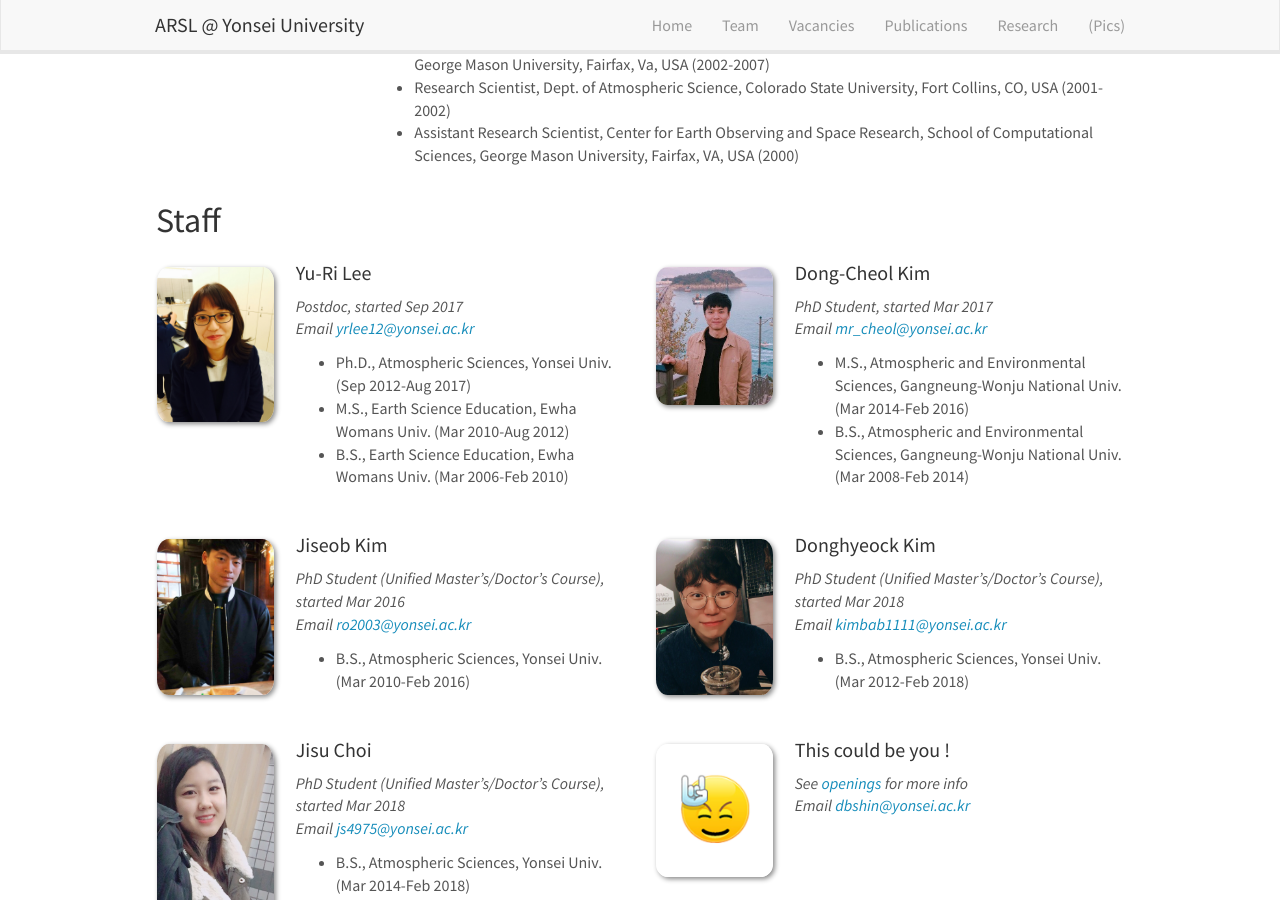
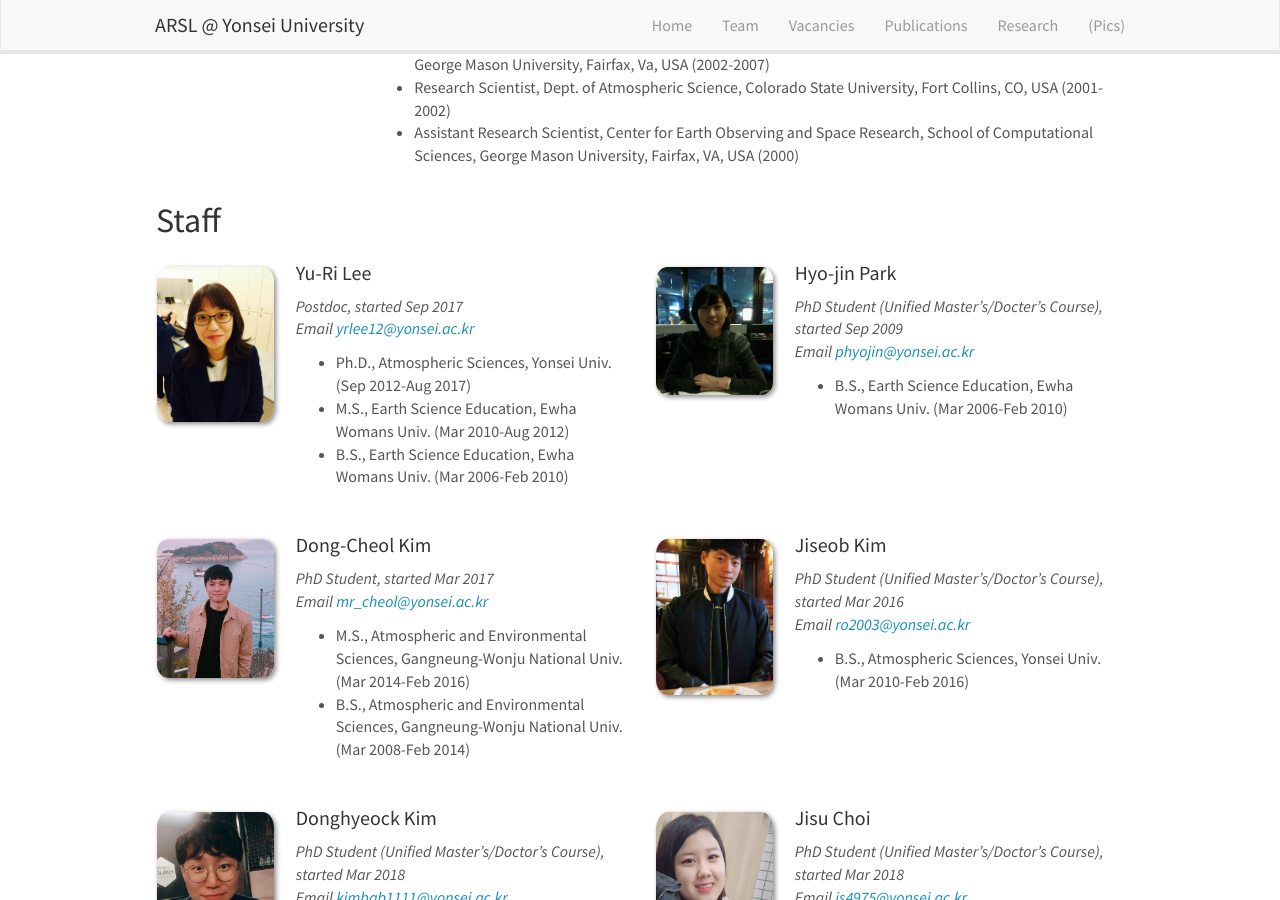
Before and after one commit to roo2003/roo2003.github.io, a Jekyll site: the page built from _pages/team.md, in a window 1280 px wide and 900 px high, scrolled down 562 px. Built offline with Jekyll 4.4.1, drawn with Linux system fonts in a browser that asks for light colours; nearby versions of some CDN libraries.

Commit message:
Update team_members.yml

```diff
--- a/_data/team_members.yml
+++ b/_data/team_members.yml
@@ -6,6 +6,13 @@
   education1: Ph.D., Atmospheric Sciences, Yonsei Univ. (Sep 2012-Aug 2017)
   education2: M.S., Earth Science Education, Ewha Womans Univ. (Mar 2010-Aug 2012)
   education3: B.S., Earth Science Education, Ewha Womans Univ. (Mar 2006-Feb 2010)
+
+- name: Hyo-jin Park
+  photo: Hyojin.jpg
+  info: PhD Student (Unified Master's/Docter's Course), started Sep 2009
+  email: phyojin@yonsei.ac.kr
+  number_educ: 1
+  education1: B.S., Earth Science Education, Ewha Womans Univ. (Mar 2006-Feb 2010)
 
 - name: Dong-Cheol Kim
   photo: Dong-Cheol.jpg
```
